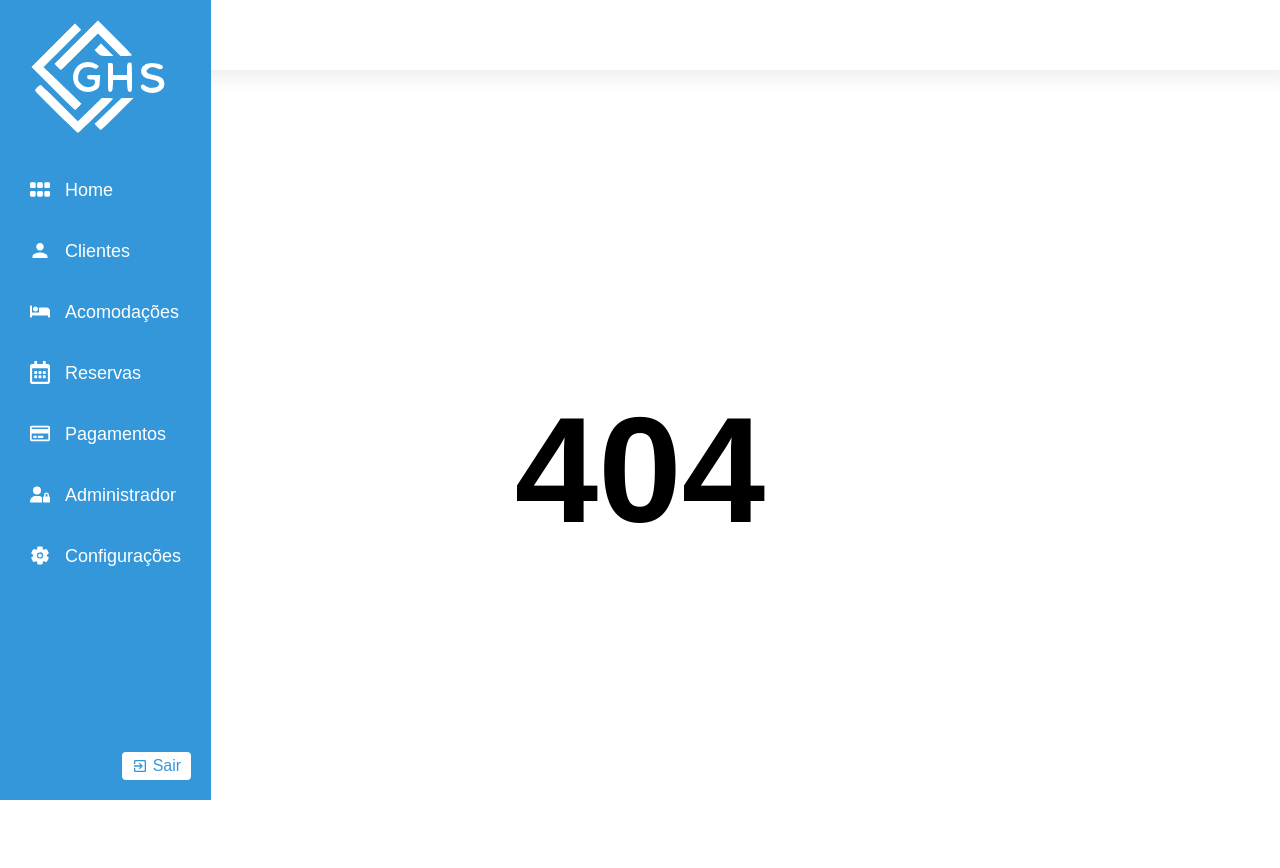
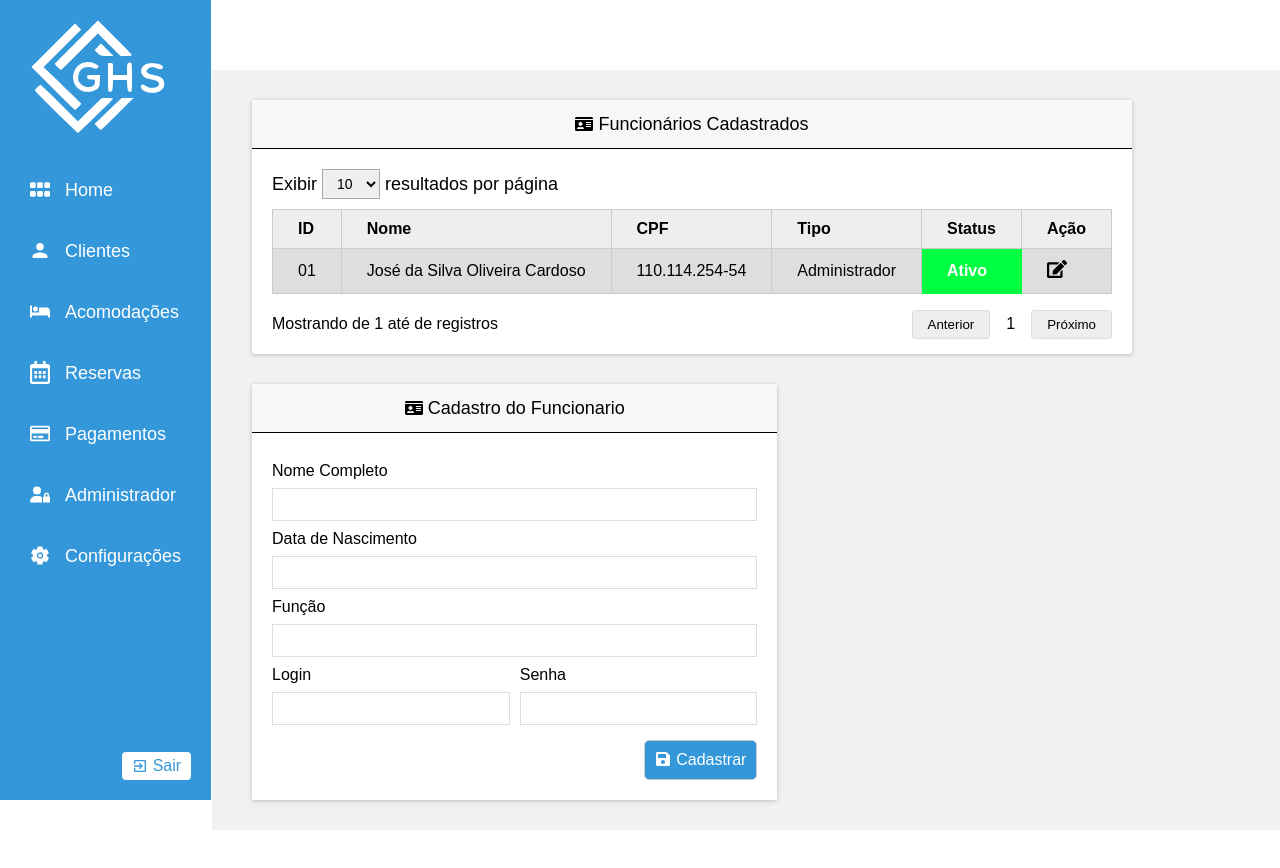
Before and after one commit to abraaowendel/GHS, a React (Vite) app in the folder src/renderer/: page /admin in a window 1280 px wide. Before the commit this address had no page. After the commit the page ends 830 px from the top, so only its background shows below. Built offline with nearby package versions, Linux system fonts and the light colour scheme.

Commit message:
Página Admin Finalizada

```diff
--- a/src/renderer/src/assets/base.css
+++ b/src/renderer/src/assets/base.css
@@ -11,6 +11,8 @@
 *::before,
 *::after {
   box-sizing: border-box;
+  -webkit-box-sizing: border-box;
+  -moz-box-sizing: border-box;
   margin: 0;
   padding: 0;
 }
--- /dev/null
+++ b/src/renderer/src/pages/admin/Admin.jsx
@@ -0,0 +1,142 @@
+import { useEffect, useState } from 'react'
+import * as C from './styled'
+import { FaSave, FaIdCard, FaEdit } from 'react-icons/fa'
+import ChangeTitle from '../../utils/changeTitle'
+
+function Admin() {
+  const condition = true
+
+  const [dataUser, setDataUser] = useState({
+    fullName: '',
+    dateOfBirth: '',
+    role: '',
+    login: '',
+    password: ''
+  })
+
+  useEffect(() => {
+    ChangeTitle('Painel do Administrador')
+  }, [])
+
+  return (
+    <C.Container className="base">
+      <div className="forms">
+      <C.Box>
+          <C.BoxTop>
+            <FaIdCard fontSize={18} />
+            <span>Funcionários Cadastrados</span>
+          </C.BoxTop>
+          <C.Show>
+            <p>Exibir </p>
+            <select name="" id="">
+              <option value="10">10</option>
+              <option value="25">25</option>
+              <option value="50">50</option>
+            </select>
+            <p>resultados por página</p>
+          </C.Show>
+          <C.Table>
+            <table>
+              <thead>
+                <tr>
+                  <th>ID</th>
+                  <th>Nome</th>
+                  <th>CPF</th>
+                  <th>Tipo</th>
+                  <th>Status</th>
+                  <th>Ação</th>
+                </tr>
+              </thead>
+              <tbody>
+                {/* data && data.map((item, index) => (
+                <tr key={index}>
+                  <td>{item.id}</td>
+                  <td>{item.fullName}</td>
+                  <td>{item.cpf}</td>
+                  <td>{item.role}</td>
+                  <td
+                    style={{
+                      backgroundColor: item.status ? '#00ff40' : '#ff0000',
+                      borderColor: item.status ? '#00ff40' : '#ff0000',
+                      color: '#fff',
+                      fontWeight: 'Bold'
+                    }}
+                  >
+                    {item.status ? 'Ativo' : 'Inativo'}
+                  </td>
+                  <td onClick={null}>
+                    <FaEdit fontSize={20} />
+                  </td>
+                </tr>
+
+                )) */}
+                <tr>
+                  <td>01</td>
+                  <td>José da Silva Oliveira Cardoso</td>
+                  <td>110.114.254-54</td>
+                  <td>Administrador</td>
+                  <td
+                    style={{
+                      backgroundColor: condition ? '#00ff40' : '#ff0000',
+                      borderColor: condition ? '#00ff40' : '#ff0000',
+                      color: '#fff',
+                      fontWeight: 'Bold'
+                    }}
+                  >
+                    {condition ? 'Ativo' : 'Inativo'}
+                  </td>
+                  <td>
+                    <FaEdit fontSize={20} />
+                  </td>
+                </tr>
+              </tbody>
+            </table>
+          </C.Table>
+          <C.BoxBottom>
+            <p>
+              Mostrando de 1 até {null} de {null} registros
+            </p>
+            <div className="btns">
+              <button onClick={null}>Anterior</button>
+              <span>1{null}</span>
+              <button onClick={null}>Próximo</button>
+            </div>
+          </C.BoxBottom>
+        </C.Box>
+        <C.Box>
+          <C.BoxTop>
+            <FaIdCard fontSize={18} />
+            <span>Cadastro do Funcionario</span>
+          </C.BoxTop>
+          <C.Form>
+            <label htmlFor="fullName">Nome Completo</label>
+            <input type="text" value={dataUser.fullName} id="fullName" required />
+            <label htmlFor="dateOfBirth">Data de Nascimento</label>
+            <input type="text" value={dataUser.dateOfBirth} id="dateOfBirth" required />
+            <label htmlFor="role">Função</label>
+            <input type="text" value={dataUser.role} id="role" required />
+            <div className="inputGroup">
+              <div className="inputGroutItem">
+                <label htmlFor="Login">Login</label>
+                <input type="text" value={dataUser.login} id="Login" />
+              </div>
+              <div className="inputGroutItem">
+                <label htmlFor="password">Senha</label>
+                <input type="text" value={dataUser.password} id="password" required />
+              </div>
+            </div>
+            <div className="btnArea">
+              <button onClick={() => null}>
+                <FaSave />
+                <span>Cadastrar</span>
+              </button>
+            </div>
+          </C.Form>
+        </C.Box>
+
+      </div>
+    </C.Container>
+  )
+}
+
+export default Admin
--- /dev/null
+++ b/src/renderer/src/pages/admin/styled.js
@@ -0,0 +1,147 @@
+import styled from 'styled-components'
+
+export const Container = styled.div`
+  display: flex;
+  align-items: start;
+  font-family: 'Poppins', sans-serif;
+  .forms {
+    width: 100%;
+    display: flex;
+    flex-wrap: wrap;
+    gap: 30px;
+  }
+`
+export const Box = styled.div`
+  max-width: 100%;
+  height: 100%;
+  background-color: #fff;
+  border-radius: 2px;
+  box-shadow:
+    0 0 1px rgba(0, 0, 0, 0.125),
+    0 1px 5px rgba(0, 0, 0, 0.2);
+`
+export const BoxTop = styled.div`
+  background-color: #f7f7f7;
+  border-bottom: 1px solid #000;
+  width: 100%;
+  padding: 15px 20px;
+  display: flex;
+  justify-content: center;
+  align-items: center;
+  span {
+    line-height: 15px;
+    font-size: 18px;
+    margin-left: 5px;
+  }
+`
+
+export const Form = styled.form`
+  background-color: #fff;
+  padding: 20px;
+  display: flex;
+  flex-direction: column;
+  width: 100%;
+  label {
+    line-height: 35px;
+  }
+  input {
+    width: 100%;
+    border: 1px solid #ddd;
+    padding: 8px;
+    outline-color: #3497da;
+  }
+  .inputGroup {
+    display: flex;
+    gap: 10px;
+    width: 100%;
+  }
+  .inputGroutItem {
+    width: 100%;
+  }
+  .btnArea {
+    display: flex;
+    justify-content: end;
+  }
+  button {
+    background-color: #3497da;
+    color: #fff;
+    margin: 15px 0 0;
+    padding: 10px;
+    border: 1px solid #ccc;
+    cursor: pointer;
+    border-radius: 5px;
+    font-size: 16px;
+    display: flex;
+    justify-content: center;
+    span {
+      margin-left: 5px;
+    }
+    &:hover {
+      opacity: 0.9;
+    }
+  }
+`
+export const Show = styled.div`
+  padding: 20px 20px 10px;
+  display: flex;
+  align-items: center;
+  p {
+    font-size: 18px;
+  }
+  select {
+    padding: 5px 10px;
+    font-size: 14px;
+    border: 1px solid #aaa;
+    margin: 0 5px;
+  }
+`
+
+export const Table = styled.div`
+  display: flex;
+  padding: 0 20px;
+  table {
+    width: 100%;
+    min-height: calc(100% - 150px);
+    border-collapse: collapse;
+    background-color: #fff;
+    thead tr {
+      background-color: #eee !important;
+    }
+    td,
+    th {
+      text-align: start;
+      border: 1px solid #ccc;
+      padding: 10px 25px;
+    }
+    tr {
+      background-color: #eee;
+    }
+    tr:nth-child(odd) {
+      background-color: #dedede;
+    }
+  }
+`
+export const BoxBottom = styled.div`
+  padding: 15px 20px;
+  display: flex;
+  align-items: center;
+  justify-content: space-between;
+  .btns {
+    align-items: center;
+    display: flex;
+    gap: 10px;
+  }
+  span {
+    padding: 6px;
+  }
+  button {
+    cursor: pointer;
+    border: 1px solid #dedede;
+    background-color: #eeeeee;
+    border-radius: 3px;
+    padding: 6px 15px;
+    &:hover {
+      opacity: 0.8;
+    }
+  }
+`
--- a/src/renderer/src/pages/home/Home.jsx
+++ b/src/renderer/src/pages/home/Home.jsx
@@ -11,8 +11,15 @@ import { PiHouseLineBold } from 'react-icons/pi'
 import { IoPricetag } from 'react-icons/io5'
 import { HiUsers } from 'react-icons/hi2'
 import { BsFillHouseHeartFill, BsHouseAddFill } from 'react-icons/bs'
+import { useEffect } from 'react'
+import ChangeTitle from '../../utils/changeTitle'
 
 function Home() {
+
+  useEffect(() => {
+    ChangeTitle('Home')
+  }, []);
+
   return (
     <C.Container className="base">
       <C.InfoBox>
--- a/src/renderer/src/pages/login/Login.jsx
+++ b/src/renderer/src/pages/login/Login.jsx
@@ -1,8 +1,13 @@
-import { useState } from 'react'
+import ChangeTitle from '../../utils/changeTitle'
 import * as C from './styled'
+import { useEffect, useState } from 'react'
 
 function Login() {
-  const [showMessage, setShowMessage] = useState(false)
+  const [showMessage, setShowMessage] = useState(false);
+
+  useEffect(() => {
+    ChangeTitle('Login')
+  }, []);
 
   const [login, setLogin] = useState({
     user: '',
@@ -20,7 +25,7 @@ function Login() {
     event.preventDefault()
 
     if (login.user == 'admin' && login.password == 'admin') {
-      window.location.href = '/home'
+      window.location.href = '/home';
       return
     }
 
@@ -30,6 +35,7 @@ function Login() {
       setShowMessage(false)
     }, 1000)
   }
+
   return (
     <C.Container>
       <C.Box>
--- a/src/renderer/src/pages/settings/Settings.jsx
+++ b/src/renderer/src/pages/settings/Settings.jsx
@@ -1,8 +1,9 @@
 import * as C from './styled'
-import { useState } from 'react'
+import { useEffect, useState } from 'react'
 import { FaSave, FaIdCard } from 'react-icons/fa'
 import { MdEmail } from 'react-icons/md'
-import { IoLocationSharp } from "react-icons/io5";
+import { IoLocationSharp } from 'react-icons/io5'
+import ChangeTitle from '../../utils/changeTitle'
 
 function Settings() {
   const [dataHosting, setDataHosting] = useState({
@@ -29,14 +30,17 @@ function Settings() {
     check: ''
   })
 
+  useEffect(() => {
+    ChangeTitle('Configurações')
+  }, [])
+
   return (
     <C.Container className="base">
-       <C.Message>
-       </C.Message>
+      <C.Message></C.Message>
       <div className="formsTop">
         <C.Box>
           <C.BoxTop>
-            <FaIdCard fontSize={18}/>
+            <FaIdCard fontSize={18} />
             <span>Dados da Hospedagem</span>
           </C.BoxTop>
           <C.Form>
@@ -68,7 +72,7 @@ function Settings() {
         </C.Box>
         <C.Box>
           <C.BoxTop>
-            <IoLocationSharp fontSize={18}/>
+            <IoLocationSharp fontSize={18} />
             <span>Endereço da Hospedagem</span>
           </C.BoxTop>
           <C.Form>
--- a/src/renderer/src/routers/MainRoutes.jsx
+++ b/src/renderer/src/routers/MainRoutes.jsx
@@ -4,6 +4,7 @@ import Home from "../pages/home/Home";
 import { NotFound } from "../components/NotFound";
 import Login from "../pages/login/Login";
 import Settings from "../pages/settings/Settings";
+import Admin from "../pages/admin/Admin";
 
 const MainRoutes = () => {
   return (
@@ -13,6 +14,7 @@ const MainRoutes = () => {
       <Route path="/home" element={<Home />} />
       <Route path="/login" element={<Login />} />
       <Route path="/settings" element={<Settings />} />
+      <Route path="/admin" element={<Admin />} />
     </Routes>
   );
 };
--- /dev/null
+++ b/src/renderer/src/utils/changeTitle.js
@@ -0,0 +1,5 @@
+function ChangeTitle(title) {
+    document.title = title;
+}
+
+export default ChangeTitle;
```
